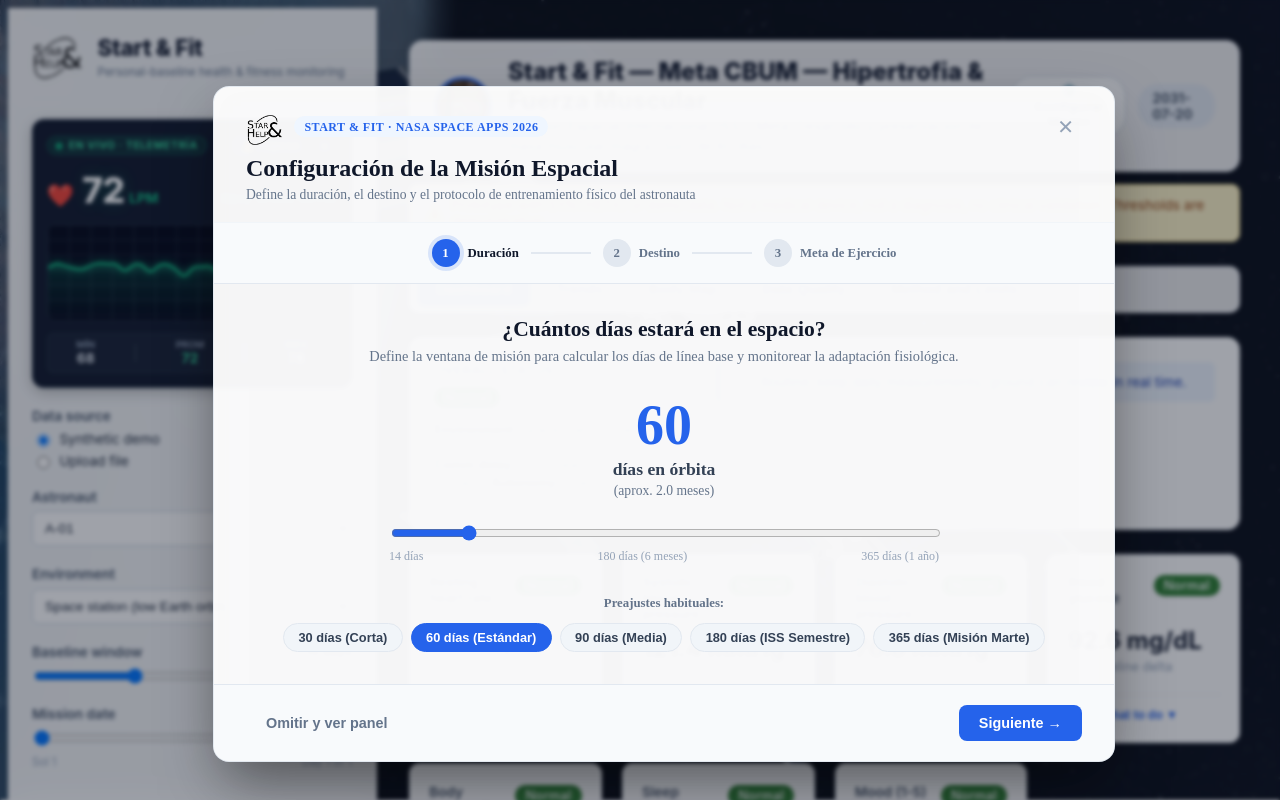
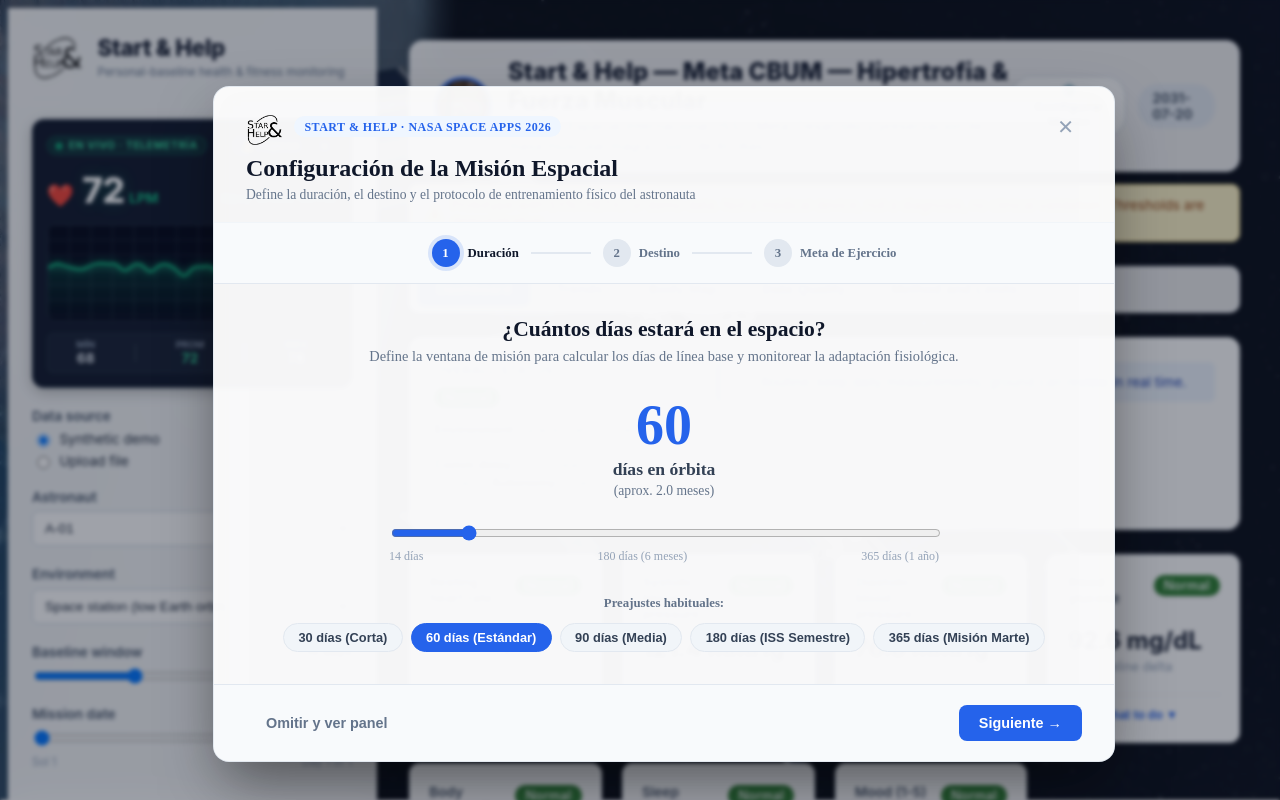
Before and after one commit to Yariel03/starhelpy, an Angular app in the folder astrobaseline-angular/: page / in a window 1280 px wide. Shown: the top 800 px of the page. Built offline with nearby package versions, Linux system fonts and the light colour scheme.

Commit message:
feat(branding): rename application to Start & Help

```diff
--- a/astrobaseline-angular/src/app/app.component.html
+++ b/astrobaseline-angular/src/app/app.component.html
@@ -18,7 +18,7 @@
       <div class="brand-container">
         <img
           src="/assets/images/logo/logo-dark.png"
-          alt="Start & Fit"
+          alt="Start & Help"
           class="brand-logo"
         />
         <div class="brand-meta">
--- a/astrobaseline-angular/src/app/components/mission-wizard/mission-wizard.component.html
+++ b/astrobaseline-angular/src/app/components/mission-wizard/mission-wizard.component.html
@@ -4,8 +4,8 @@
     <div class="wizard-header">
       <div class="wizard-title-area">
         <div class="wizard-brand-row">
-          <img src="/assets/images/logo/logo-dark.png" alt="Start & Fit" class="wizard-header-logo" />
-          <span class="badge-tag">Start & Fit · NASA Space Apps 2026</span>
+          <img src="/assets/images/logo/logo-dark.png" alt="Start & Help" class="wizard-header-logo" />
+          <span class="badge-tag">Start & Help · NASA Space Apps 2026</span>
         </div>
         <h2>Configuración de la Misión Espacial</h2>
         <p class="subtitle">Define la duración, el destino y el protocolo de entrenamiento físico del astronauta</p>
--- a/astrobaseline-angular/src/app/core/services/config.service.ts
+++ b/astrobaseline-angular/src/app/core/services/config.service.ts
@@ -13,7 +13,7 @@ import {
   providedIn: 'root',
 })
 export class ConfigService {
-  readonly APP_NAME = 'Start & Fit';
+  readonly APP_NAME = 'Start & Help';
   readonly TAGLINE = 'Personal-baseline health & fitness monitoring';
 
   readonly DATE_COL = 'date';
--- a/astrobaseline-angular/src/index.html
+++ b/astrobaseline-angular/src/index.html
@@ -2,7 +2,7 @@
 <html lang="en">
 <head>
   <meta charset="utf-8">
-  <title>Start & Fit</title>
+  <title>Start & Help</title>
   <base href="/">
   <meta name="viewport" content="width=device-width, initial-scale=1">
   <link rel="icon" type="image/x-icon" href="favicon.ico">
```
